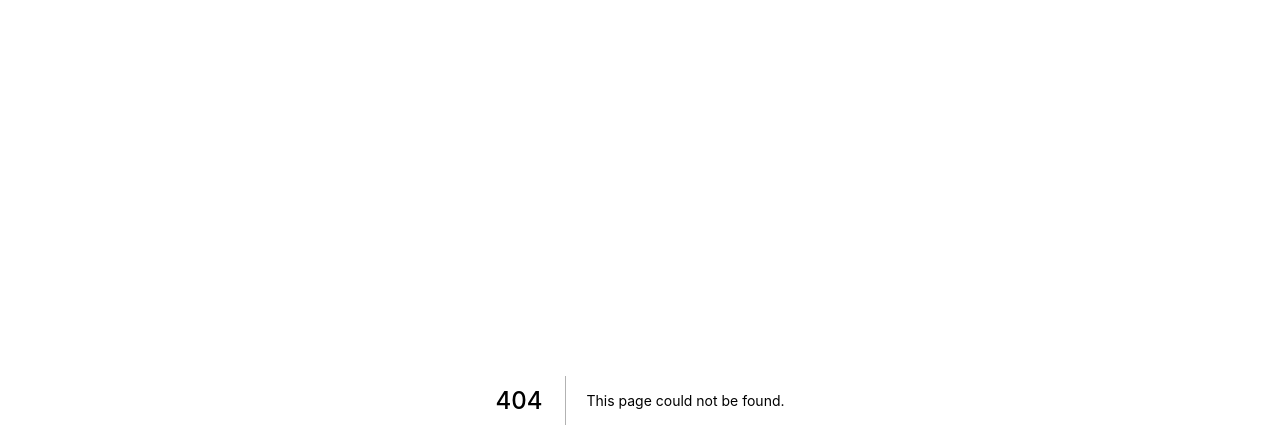
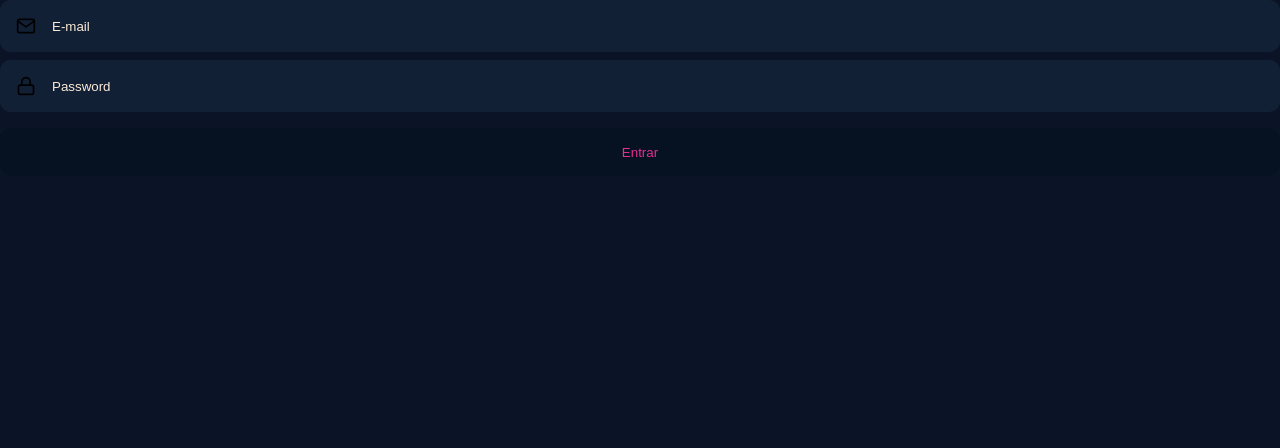
Before and after one commit to diogolucasz/final-year-project-frontend, a Next.js app: page /signIn in a window 1280 px wide. Before the commit this address had no page. Shown: the top 448 px of the page. Built offline with nearby package versions, Linux system fonts and the light colour scheme.

Commit message:
Improvements on some uncontrolled components

```diff
--- a/package.json
+++ b/package.json
@@ -14,6 +14,7 @@
     "nookies": "^2.5.2",
     "react": "17.0.2",
     "react-dom": "17.0.2",
+    "react-hook-form": "^7.33.1",
     "react-icons": "^4.4.0",
     "styled-components": "^5.3.3",
     "swr": "^1.3.0"
--- /dev/null
+++ b/src/components/Button/index.tsx
@@ -0,0 +1,14 @@
+import { ButtonHTMLAttributes } from "react";
+import { Container } from "./styles";
+
+type ButtonProps = ButtonHTMLAttributes<HTMLButtonElement>
+
+export default function Button({ children, ...rest }: ButtonProps) {
+    return (
+
+        <Container type="button" {...rest}>
+            {children}
+        </Container>
+
+    );
+};
--- /dev/null
+++ b/src/components/Button/styles.ts
@@ -0,0 +1,13 @@
+import styled from "styled-components";
+
+export const Container = styled.button`
+    background: var(--dark-blue);
+    height: 3rem;
+    border-radius: 0.7rem;
+    border: 0;
+    padding: 0 1rem;
+    color: var(--rosa);
+    width: 100%;
+    font-weight: 500;
+    margin-top: 1rem;
+`
--- /dev/null
+++ b/src/components/Input/index.tsx
@@ -0,0 +1,19 @@
+import { ComponentType, forwardRef, ForwardRefRenderFunction, InputHTMLAttributes } from "react";
+import { IconBaseProps } from 'react-icons'
+import { Container } from "./styles";
+
+interface InputProps extends InputHTMLAttributes<HTMLInputElement> {
+    name: string;
+    icon?: ComponentType<IconBaseProps>;
+}
+
+const InputDefault: ForwardRefRenderFunction<HTMLInputElement, InputProps> = ({ icon: Icon, name, ...rest }, ref) => {
+    return (
+        <Container>
+            {Icon && <Icon size={20} />}
+            <input name={name} ref={ref} {...rest} />
+        </Container>
+    );
+};
+
+export const Input = forwardRef(InputDefault);
--- /dev/null
+++ b/src/components/Input/styles.ts
@@ -0,0 +1,36 @@
+import styled from "styled-components";
+
+export const Container = styled.div`
+
+    background: var(--blue-700);
+    padding: 1rem;
+
+    border-radius: 0.7rem;
+    /* border: 0.1rem solid ; */
+    width: 100%;
+    /* color: aliceblue; */
+
+    display: flex;
+    align-items: center;
+
+    & + div {
+        margin-top: 0.5rem;
+    }
+
+    input {
+        flex: 1;
+        background: transparent;
+        border: 0;
+        color: white;
+
+        &::placeholder {
+            color: antiquewhite;
+        }
+
+    }
+
+    > svg {
+        margin-right: 1rem;
+    }
+
+`
--- /dev/null
+++ b/src/pages/signIn/index.tsx
@@ -0,0 +1,58 @@
+import { FormEvent, useContext, useRef, useState } from "react"
+import { AuthContext } from "../../context/AuthContext";
+import { withSSRGuest } from "../../utilities/withSSRGuest";
+
+import { FiLock, FiMail } from 'react-icons/fi'
+
+import { useForm } from 'react-hook-form';
+import Button from "../../components/Button";
+import { Input } from "../../components/Input";
+import { Container } from "./styles";
+
+export default function SignIn() {
+
+    const { register, handleSubmit, formState: { errors } } = useForm()
+
+    const { signIn } = useContext(AuthContext);
+
+    async function handleSignIn(data: any) {
+
+        // event.preventDefault()
+
+        // const data = {
+        //     email,
+        //     password
+        // }
+
+        // console.log(data)
+
+        await signIn(data);
+    }
+
+    return (
+        // <Container>
+        <form onSubmit={handleSubmit(handleSignIn)}>
+            <Input
+                {...register('email')}
+                name="email"
+                icon={FiMail}
+                placeholder="E-mail"
+            />
+            <Input
+                {...register('password')}
+                name="password"
+                icon={FiLock}
+                placeholder="Password"
+            />
+            <Button type="submit">Entrar</Button>
+        </form>
+        // </Container>
+    )
+}
+
+// export const getServerSideProps = withSSRGuest(async (ctx) => {
+
+//     return {
+//         props: {}
+//     }
+// });
--- /dev/null
+++ b/src/pages/signIn/styles.ts
@@ -0,0 +1,37 @@
+import styled from 'styled-components';
+
+export const Container = styled.div`
+    width: 100%;
+    height: 100%;
+
+    /* main {
+        max-width: 1280px;
+        margin: 200px auto 60px;
+        padding: 0px 30px;
+        display: flex;
+        align-items: flex-start;
+        -webkit-box-pack: justify;
+        justify-content: space-between;
+        z-index: 2;
+    } */
+
+    /* @media (min-width: 1180px) {
+
+        > main {
+            margin: 0 30px;
+            display: flex;
+            justify-content: center;
+            position: relative;
+        }
+
+        .left-column {
+            display: unset;
+        }
+    }
+
+    .profile-panel {
+        display: none;
+    } */
+
+
+`
```
Also changed, not shown: src/pages/_app.tsx (+0 -7 lines), src/pages/feed/index.tsx (+12 -12 lines), src/pages/signin.tsx (deleted, +0 -39 lines), 1 other file (tests, documents, lock files or other folders).
